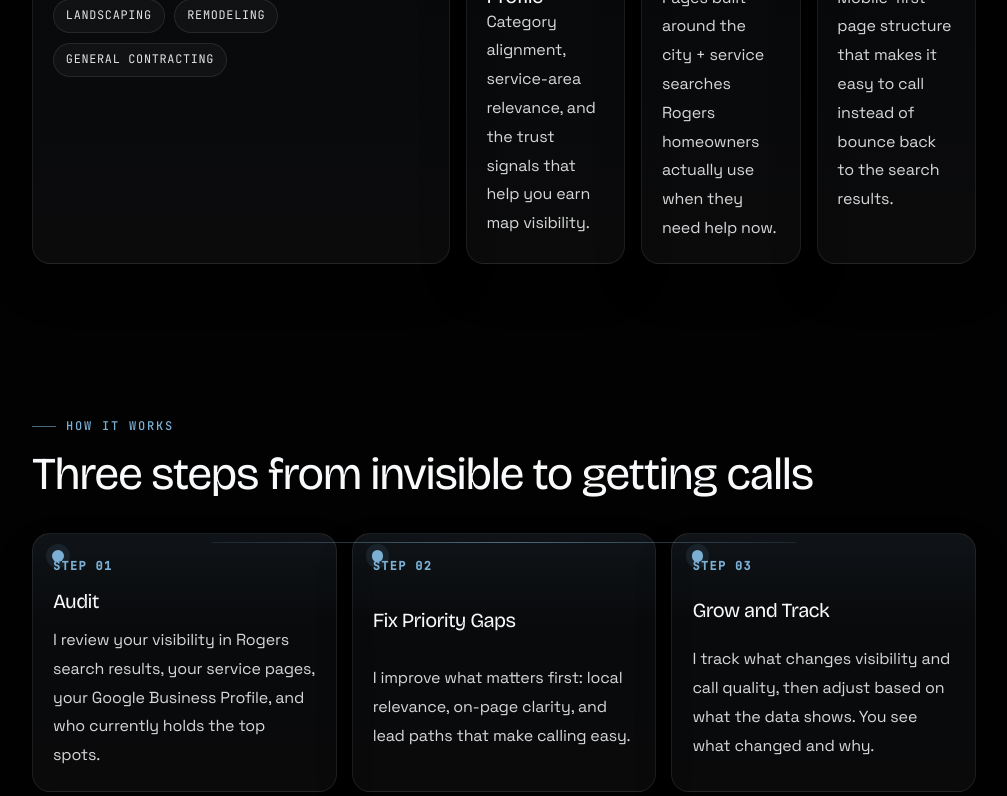
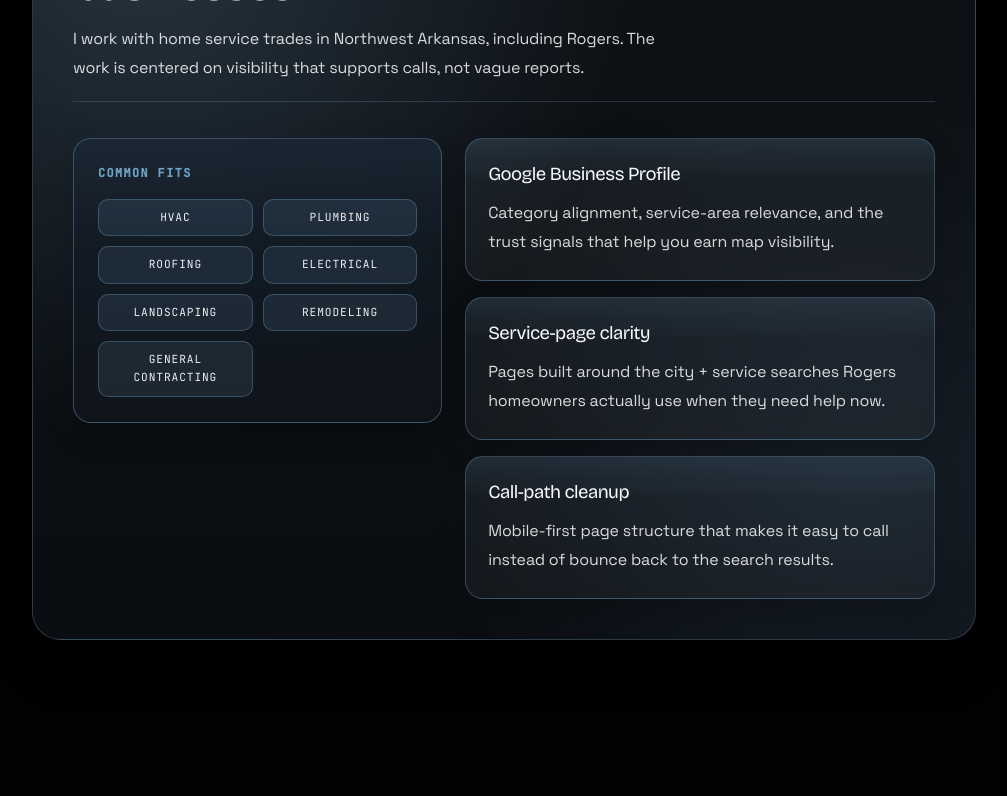
Before and after one commit to chadsmith-webdev/local-search-ally, a Next.js app: page /service-areas/rogers-ar in a window 1280 px wide. Shown: the part 2240-3036 px from the top of the page, without its empty margins (136-1143 px from the left). Built offline with nearby package versions, Linux system fonts and the light colour scheme.

Commit message:
Finalize Rogers step labels: left-aligned, consistent height, subtle outline

```diff
--- a/src/app/service-areas/rogers-ar/page.js
+++ b/src/app/service-areas/rogers-ar/page.js
@@ -246,7 +246,7 @@ export default function RogersServiceAreaPage() {
           </div>
         </section>
 
-        <section className='section'>
+        <section className={`section ${styles.fitSectionWrap}`}>
           <div className='container'>
             <div className={styles.fitStructured}>
               <div className={styles.sectionIntro}>
--- a/src/app/service-areas/rogers-ar/page.module.css
+++ b/src/app/service-areas/rogers-ar/page.module.css
@@ -308,7 +308,7 @@
 
 .briefSectionWrap {
   padding-top: clamp(1.55rem, 3.8vw, 2.65rem);
-  padding-bottom: clamp(2.2rem, 5.2vw, 3.6rem);
+  padding-bottom: clamp(4.2rem, 8.5vw, 6.2rem);
 }
 
 .briefShell {
@@ -363,7 +363,12 @@
 }
 
 .problemSectionWrap {
-  padding-top: clamp(2.3rem, 4.8vw, 3.75rem);
+  padding-top: clamp(3rem, 6vw, 4.8rem);
+  padding-bottom: clamp(4rem, 8vw, 6rem);
+}
+
+.fitSectionWrap {
+  padding-top: clamp(4rem, 8vw, 6rem);
 }
 
 .faqSectionWrap {
@@ -384,6 +389,14 @@
   gap: 1.35rem;
 }
 
+.processSection {
+  gap: 1.9rem;
+}
+
+.processSection .sectionIntro {
+  gap: 0.7rem;
+}
+
 .problemLayout {
   grid-template-columns: minmax(0, 0.9fr) minmax(0, 1.1fr);
   align-items: start;
@@ -391,7 +404,61 @@
 
 .fitStructured {
   display: grid;
-  gap: 1.6rem;
+  gap: 2.2rem;
+  padding: clamp(1.65rem, 3.6vw, 2.5rem);
+  border-radius: 28px;
+  border: 1px solid rgba(123, 175, 212, 0.26);
+  background:
+    radial-gradient(
+      circle at 12% 18%,
+      rgba(123, 175, 212, 0.22),
+      transparent 46%
+    ),
+    radial-gradient(
+      circle at 88% 82%,
+      rgba(74, 107, 138, 0.18),
+      transparent 40%
+    ),
+    linear-gradient(
+      180deg,
+      rgba(255, 255, 255, 0.032) 0%,
+      rgba(255, 255, 255, 0.016) 100%
+    ),
+    rgba(9, 13, 18, 0.72);
+  box-shadow:
+    0 26px 52px rgba(0, 0, 0, 0.22),
+    inset 0 1px 0 rgba(255, 255, 255, 0.04);
+  isolation: isolate;
+  overflow: hidden;
+}
+
+.fitStructured::before {
+  content: "";
+  position: absolute;
+  inset: 0;
+  pointer-events: none;
+  background: linear-gradient(
+    90deg,
+    rgba(123, 175, 212, 0.2) 0%,
+    rgba(123, 175, 212, 0.05) 12%,
+    transparent 30%
+  );
+}
+
+.fitStructured .sectionIntro {
+  gap: 0.96rem;
+  padding-bottom: 1.15rem;
+  border-bottom: 1px solid rgba(123, 175, 212, 0.22);
+  position: relative;
+  z-index: 1;
+}
+
+.fitStructured .sectionTitle {
+  max-width: 18ch;
+}
+
+.fitStructured .bodyCopy {
+  max-width: 60ch;
 }
 
 .problemEditorial {
@@ -438,13 +505,64 @@
 }
 
 .fitGrid {
-  grid-template-columns: minmax(0, 0.9fr) minmax(0, 1.1fr);
+  grid-template-columns: minmax(0, 0.88fr) minmax(0, 1.12fr);
   align-items: start;
-  gap: 1rem;
+  gap: 1.4rem;
+  position: relative;
+  z-index: 1;
 }
 
 .fitStructured .surfaceCard {
-  min-height: 100%;
+  display: grid;
+  gap: 0.82rem;
+  padding: 1.45rem 1.4rem;
+  border-color: rgba(123, 175, 212, 0.3);
+  background:
+    linear-gradient(
+      180deg,
+      rgba(123, 175, 212, 0.16) 0%,
+      rgba(123, 175, 212, 0.05) 30%,
+      rgba(255, 255, 255, 0.018) 100%
+    ),
+    rgba(255, 255, 255, 0.018);
+  box-shadow: 0 14px 30px rgba(0, 0, 0, 0.2);
+}
+
+.fitStructured .cardLabel {
+  color: rgba(123, 175, 212, 0.9);
+}
+
+.fitStructured .focusGrid {
+  grid-template-columns: 1fr;
+  gap: 1rem;
+  align-content: start;
+}
+
+.fitGrid > .surfaceCard:first-child {
+  align-self: start;
+  padding: 1.62rem 1.5rem;
+  border-color: rgba(123, 175, 212, 0.36);
+  background:
+    linear-gradient(
+      180deg,
+      rgba(74, 107, 138, 0.22) 0%,
+      rgba(74, 107, 138, 0.09) 40%,
+      rgba(255, 255, 255, 0.02) 100%
+    ),
+    rgba(11, 16, 23, 0.78);
+}
+
+.fitGrid > .surfaceCard:first-child .cardLabel {
+  margin-bottom: 0.15rem;
+}
+
+.fitStructured .cardTitle {
+  font-size: 1.16rem;
+  line-height: 1.3;
+}
+
+.fitStructured .bodyCopy {
+  margin: 0;
 }
 
 .surfaceCard,
@@ -460,16 +578,30 @@
   gap: 0.6rem;
 }
 
+.fitGrid > .surfaceCard:first-child .tradeChips {
+  display: grid;
+  grid-template-columns: repeat(2, minmax(0, 1fr));
+  gap: 0.62rem;
+}
+
 .tradeChip {
-  border: 1px solid rgba(255, 255, 255, 0.09);
+  border: 1px solid rgba(123, 175, 212, 0.3);
   border-radius: 999px;
   padding: 0.42rem 0.75rem;
-  color: rgba(248, 249, 250, 0.9);
-  background: rgba(255, 255, 255, 0.035);
+  color: rgba(248, 249, 250, 0.95);
+  background: rgba(123, 175, 212, 0.12);
   font-family: var(--font-mono);
   font-size: 0.74rem;
   letter-spacing: 0.06em;
   text-transform: uppercase;
+}
+
+.fitGrid > .surfaceCard:first-child .tradeChip {
+  border-radius: 10px;
+  padding: 0.55rem 0.62rem;
+  text-align: center;
+  font-size: 0.7rem;
+  letter-spacing: 0.08em;
 }
 
 .focusGrid,
@@ -488,31 +620,14 @@
   display: grid;
   grid-template-columns: repeat(3, minmax(0, 1fr));
   gap: 0.95rem;
-  position: relative;
-  padding-top: 0.8rem;
-}
-
-.processRail::before {
-  content: "";
-  position: absolute;
-  top: 1.35rem;
-  left: calc(16.666% + 1.4rem);
-  right: calc(16.666% + 1.4rem);
-  height: 1px;
-  background: linear-gradient(
-    90deg,
-    rgba(123, 175, 212, 0.12),
-    rgba(123, 175, 212, 0.55),
-    rgba(123, 175, 212, 0.12)
-  );
 }
 
 .processNode {
-  position: relative;
   display: grid;
   gap: 0.82rem;
   padding: 1.4rem 1.25rem 1.3rem;
   border: 1px solid rgba(255, 255, 255, 0.08);
+  border-left: 3px solid rgba(123, 175, 212, 0.55);
   border-radius: 18px;
   background:
     linear-gradient(
@@ -525,16 +640,21 @@
   box-shadow: 0 18px 40px rgba(0, 0, 0, 0.14);
 }
 
-.processNode::before {
-  content: "";
-  position: absolute;
-  top: 1rem;
-  left: 1.2rem;
-  width: 0.72rem;
-  height: 0.72rem;
-  border-radius: 999px;
-  background: var(--carolina);
-  box-shadow: 0 0 0 6px rgba(123, 175, 212, 0.1);
+.processNode .stepLabel {
+  display: inline-flex;
+  justify-content: flex-start;
+  align-items: center;
+  width: fit-content;
+  height: 1.1rem;
+  padding: 0 0.32rem;
+  gap: 0.3rem;
+  border-radius: 3px;
+  border: 1px solid rgba(123, 175, 212, 0.15);
+  background: rgba(123, 175, 212, 0.05);
+  font-size: 0.66rem;
+  letter-spacing: 0.09em;
+  line-height: 1;
+  white-space: nowrap;
 }
 
 .cardTitle,
@@ -700,37 +820,36 @@
 
   .processRail {
     gap: 1rem;
-    padding-top: 0;
   }
 
-  .processRail::before {
-    top: 1.7rem;
-    bottom: 1.7rem;
-    left: 1.55rem;
-    right: auto;
-    width: 1px;
-    height: auto;
-    background: linear-gradient(
-      180deg,
-      rgba(123, 175, 212, 0.12),
-      rgba(123, 175, 212, 0.55),
-      rgba(123, 175, 212, 0.12)
-    );
+  .processSection {
+    gap: 1.55rem;
   }
 
   .processNode {
-    padding-left: 2.85rem;
-  }
-
-  .processNode::before {
-    top: 1.45rem;
-    left: 1.2rem;
+    padding: 1.2rem 1.05rem 1.1rem;
   }
 
   .problemEditorial .sectionTitle,
   .problemEditorial .problemCopy,
   .problemEditorial .bodyCopy {
     max-width: none;
+  }
+
+  .fitSectionWrap {
+    padding-top: clamp(2.8rem, 6.5vw, 4.2rem);
+  }
+
+  .fitStructured {
+    gap: 1.6rem;
+  }
+
+  .fitStructured .surfaceCard {
+    padding: 1.3rem 1.2rem;
+  }
+
+  .fitGrid > .surfaceCard:first-child {
+    padding: 1.35rem 1.2rem;
   }
 
   .faqStack {
@@ -741,6 +860,19 @@
 @media (max-width: 720px) {
   .faqSectionWrap {
     padding-bottom: clamp(1.2rem, 4.2vw, 1.9rem);
+  }
+
+  .briefSectionWrap {
+    padding-bottom: clamp(2.9rem, 7vw, 4rem);
+  }
+
+  .problemSectionWrap {
+    padding-top: clamp(2.2rem, 5.8vw, 3rem);
+    padding-bottom: clamp(2.9rem, 7vw, 4rem);
+  }
+
+  .fitSectionWrap {
+    padding-top: clamp(2.6rem, 6.8vw, 3.8rem);
   }
 
   .ctaSection {
@@ -775,6 +907,7 @@
 
   .heroPanel,
   .briefShell,
+  .fitStructured,
   .processNode,
   .proofEditorial,
   .surfaceCard,
@@ -782,6 +915,16 @@
   .proofPanel,
   .faqItem {
     padding: 1.1rem;
+  }
+
+  .fitStructured .surfaceCard {
+    padding: 1.18rem 1.08rem;
+    gap: 0.72rem;
+  }
+
+  .fitGrid > .surfaceCard:first-child .tradeChips {
+    grid-template-columns: 1fr;
+    gap: 0.52rem;
   }
 
   .briefStat {
@@ -794,7 +937,11 @@
   }
 
   .processNode {
-    padding-left: 2.55rem;
+    padding: 1.1rem 1rem 1rem;
+  }
+
+  .processSection {
+    gap: 1.35rem;
   }
 
   .proofStatement {
```
